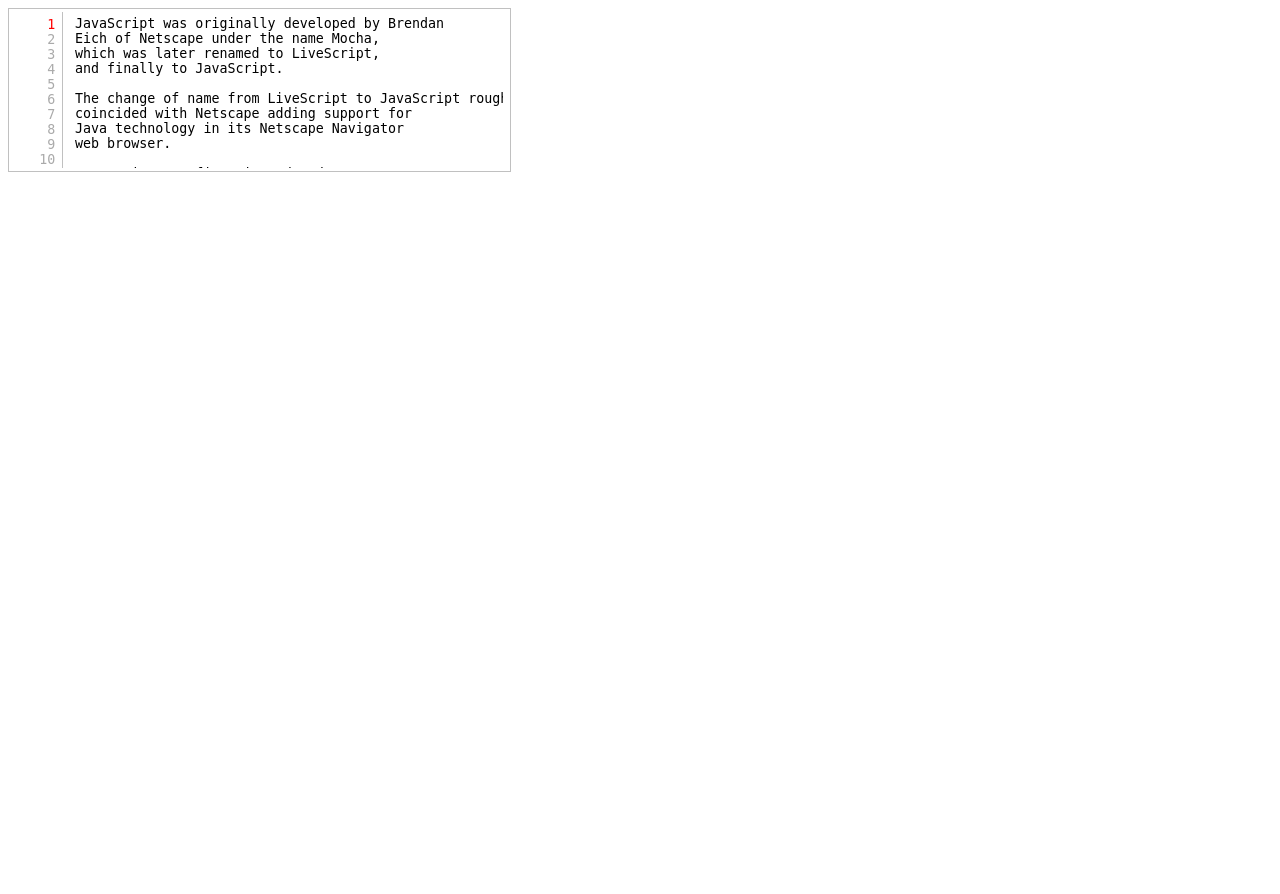
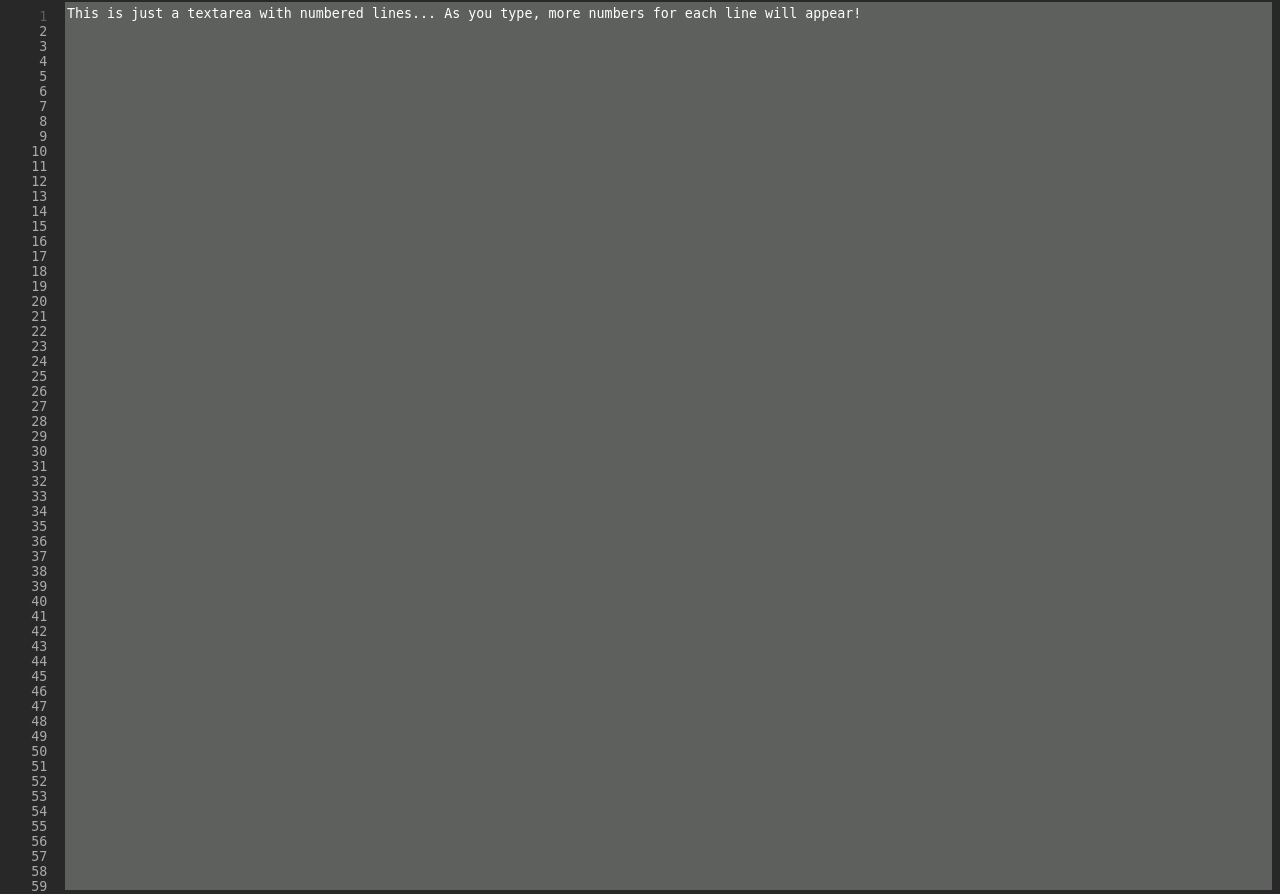
Before and after one commit to ArtemisGov/Training-Site, a PHP site: page /example.html in a window 1280 px wide. Before the commit the page ends 172 px from the top, so only its background shows below. Run offline with PHP 8.4, Linux system fonts and the light colour scheme; some libraries are stand-ins or nearby versions.

Commit message:
example 2

```diff
--- a/example.css
+++ b/example.css
@@ -1,5 +1,5 @@
 .linedwrap {
-	border: 1px solid #c0c0c0;
+	border: 1px solid #282828;
 	padding: 3px;
 }
 
@@ -25,7 +25,7 @@
 	width: 50px;
 	float: left;
 	overflow: hidden;
-	border-right: 1px solid #c0c0c0;
+	border-right: 1px solid #282828;
 	margin-right: 10px;
 }
 
@@ -42,5 +42,18 @@
 }
 
 .linedwrap .codelines .lineselect {
-	color: red;
+	color: #5d605c;
 }
+textarea {
+	width: 100vw;
+	height: 105vh !important;
+	background-color: #5d605c;
+	color: white;
+	margin-top: -2px;
+	border-color: #5d605c;
+}
+body, html {
+	margin: 0;
+	background-color: #282828;
+	overflow-x: hidden;
+}
--- a/example.html
+++ b/example.html
@@ -1,31 +1,14 @@
 <html>
 <head>
-	<title>JQuery LinedTextArea Demo</title>
+	<title>Codecademy style coding area test?</title>
 	<script src="http://ajax.googleapis.com/ajax/libs/jquery/1.3.2/jquery.min.js"></script>
 	<script src="linedJQuery.js"></script>
 	<link href="example.css" type="text/css" rel="stylesheet" />
 </head>
 <body>
 
-<textarea class="lined" rows="10" cols="60">JavaScript was originally developed by Brendan
-Eich of Netscape under the name Mocha,
-which was later renamed to LiveScript,
-and finally to JavaScript.
-
-The change of name from LiveScript to JavaScript roughly
-coincided with Netscape adding support for
-Java technology in its Netscape Navigator
-web browser.
-
-JavaScript was first introduced
-and deployed in the Netscape browser version
-2.0B3 in December 1995.
-
-The naming has caused confusion, giving the
-impression that the language is a spin-off of Java,
-and it has been characterized by many as a
-marketing ploy by Netscape to give JavaScript the
-cachet of what was then the hot new web-programming language.
+<textarea class="lined" rows="10" cols="60">
+This is just a textarea with numbered lines... As you type, more numbers for each line will appear!
 </textarea>
 
 <script>
```
